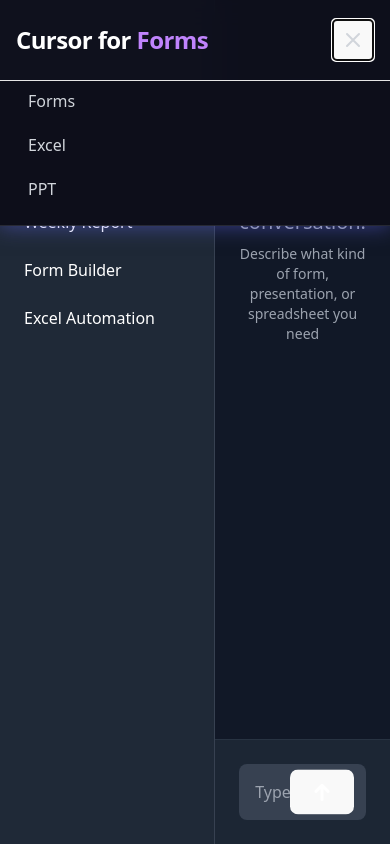
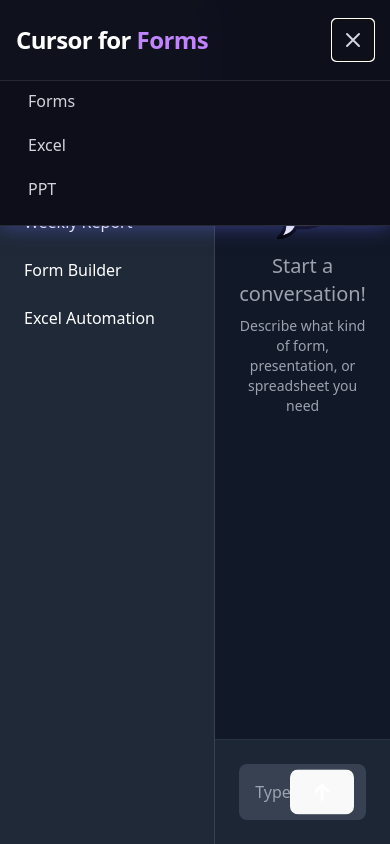
Before and after one commit to kpsr01/ctrl-c-ctrl-v, a React (Vite) app: page /chat in a window 390 px wide. Both pictures are taken after a click on the button 353 px from the left and 40 px from the top of the page. Built offline with nearby package versions, Linux system fonts and the light colour scheme.

Commit message:
Fix: update navbar mobile menu background and chat overflow

```diff
--- a/src/components/ui/NavBar.jsx
+++ b/src/components/ui/NavBar.jsx
@@ -9,7 +9,10 @@ export default function Navbar() {
       <div className="max-w-7xl mx-auto px-4 sm:px-6 lg:px-8">
         <div className="flex justify-between items-center h-20">
           {/* Logo */}
-          <Link to="/" className="text-2xl font-bold text-white tracking-tight hover:opacity-90 transition">
+          <Link
+            to="/"
+            className="text-2xl font-bold text-white tracking-tight hover:opacity-90 transition"
+          >
             Cursor for<span className="text-purple-400"> Forms</span>
           </Link>
 
@@ -34,7 +37,7 @@ export default function Navbar() {
             <button
               onClick={() => setIsOpen(!isOpen)}
               aria-label="Toggle Menu"
-              className="text-gray-300 p-2 rounded hover:bg-white/10 transition"
+              className="text-gray-300 p-2 rounded transition bg-transparent hover:bg-gray-700/20"
             >
               <svg
                 className="h-6 w-6"
@@ -56,7 +59,7 @@ export default function Navbar() {
 
       {/* Mobile Dropdown Menu */}
       {isOpen && (
-        <div className="md:hidden px-4 pb-4 space-y-1 backdrop-blur-sm bg-[#0e0f1b]/90 border-t border- /10">
+        <div className="md:hidden px-4 pb-4 space-y-1 backdrop-blur-sm bg-[#0e0f1b]/90 border-t border-white/10">
           {['Forms', 'Excel', 'PPT'].map((label) => (
             <Link
               key={label}
--- a/src/pages/ChatPage.jsx
+++ b/src/pages/ChatPage.jsx
@@ -11,12 +11,14 @@ export default function ChatPage() {
     "Excel Automation",
   ]);
 
-  const handleSubmit = (e) => {
-    e.preventDefault();
-    if (!chatInput.trim()) return;
-    setMessages([...messages, { type: "user", content: chatInput }]);
-    setChatInput("");
-  };
+const handleSubmit = (e) => {
+  e.preventDefault();
+  const trimmed = chatInput.trim();
+  if (!trimmed) return;
+  setMessages([...messages, { type: "user", content: trimmed }]);
+  setChatInput("");
+};
+
 
   return (
     <div className="h-screen flex bg-gray-900 text-white overflow-hidden">
@@ -51,7 +53,7 @@ export default function ChatPage() {
       {/* Main content wrapper */}
       <div className="flex flex-col flex-1 h-full">
         {/* Chat Content */}
-        <div className="flex-1 overflow-y-auto p-6 relative">
+        <div className="flex-1 overflow-y-auto pt-24 px-6 pb-6 relative">
           <div className="max-w-4xl mx-auto space-y-4">
             {messages.length === 0 ? (
               <div className="text-center text-gray-400 animate-fade-in-up">
```
